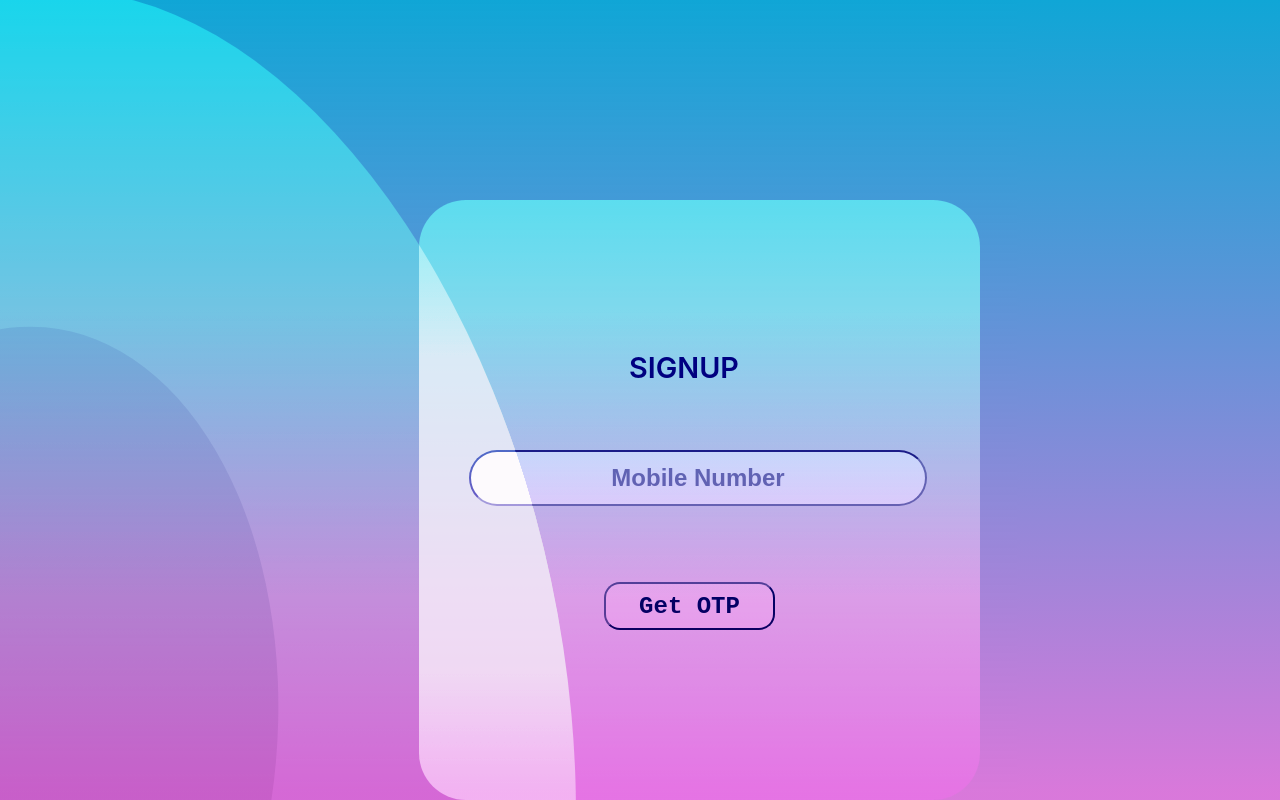
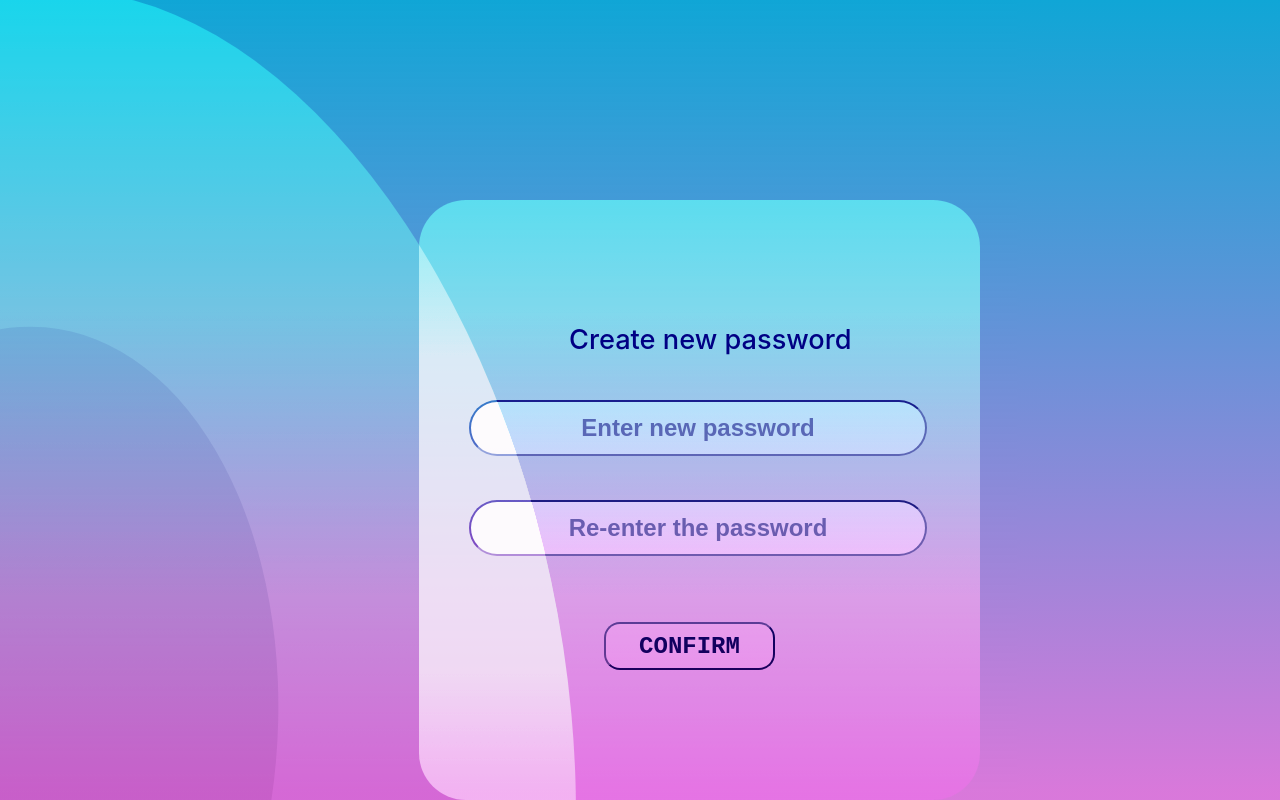
Before and after one commit to shithins/c-mediate-frontend, a React (Create React App) app: page /signup in a window 1280 px wide. Built offline with nearby package versions, Linux system fonts and the light colour scheme.

Commit message:
some modifications

```diff
--- a/src/components/Signup/Signup.css
+++ b/src/components/Signup/Signup.css
@@ -15,6 +15,9 @@
     border-radius: 47px;
 
 }
+
+/* signup number section */
+
 
 .signup-num>input{
     position: absolute;
@@ -55,3 +58,100 @@
     font-weight: 600;
     font-size: 1.5rem;
 }
+
+/* otp section */
+
+
+.verify-otp>h2{
+    position: absolute;
+    font-size: 1.7rem; ;
+    font-weight: 500;
+    top: 150px;
+    left: 150px;
+}
+
+.verify-otp>input{
+    position: absolute;
+    width:450px;
+    height: 50px;
+    top: 250px;
+    left: 50px;
+    background: rgb(253, 249, 249);
+    /* mix-blend-mode: soft-light; */
+    border-radius: 47px;
+    font-size: 1.5rem;
+    font-weight: 600;
+    text-align: center;
+}
+
+.verify-otp>button{
+    position: absolute;
+    width: 171px;
+    height: 48px;
+    bottom: 170px;
+    left: 185px;
+    text-align: center;
+    text-decoration-color: rgb(201, 47, 47);
+    background: #e6e1e1;
+    /* mix-blend-mode: color-dodge; */
+    border-radius: 16px;
+    font-family: monospace;
+    font-weight: 600;
+    font-size: 1.5rem;
+}
+
+
+/* password creating section */
+
+.create-pass>h2{
+    position: absolute;
+    font-size: 1.7rem; ;
+    font-weight: 500;
+    top: 100px;
+    left: 150px;
+}
+
+.pass-box1>input{
+    position: absolute;
+    width:450px;
+    height: 50px;
+    top: 200px;
+    left: 50px;
+    background: rgb(253, 249, 249);
+    /* mix-blend-mode: soft-light; */
+    border-radius: 47px;
+    font-size: 1.5rem;
+    font-weight: 600;
+    text-align: center;
+}
+
+.pass-box2>input{
+    position: absolute;
+    width:450px;
+    height: 50px;
+    top: 300px;
+    left: 50px;
+    background: rgb(253, 249, 249);
+    /* mix-blend-mode: soft-light; */
+    border-radius: 47px;
+    font-size: 1.5rem;
+    font-weight: 600;
+    text-align: center;
+}
+
+
+.create-pass>button{
+    position: absolute;
+    width: 171px;
+    height: 48px;
+    bottom: 130px;
+    left: 185px;
+    text-align: center;
+    text-decoration-color: rgb(201, 47, 47);
+    background: #e6e1e1;
+    /* mix-blend-mode: color-dodge; */
+    border-radius: 16px;
+    font-family: monospace;
+    font-weight: 600;
+    font-size: 1.5rem;
+}
--- a/src/components/Signup/Signup.js
+++ b/src/components/Signup/Signup.js
@@ -1,15 +1,15 @@
 import React, { useState } from "react";
 import './Signup.css';
-import { SignupNumber } from "./Signupsub";
+import { SignupNumber, Verifyotp, Cpassword } from "./Signupsub";
 
 export default function Signup ()  {
-    const [page,setPage]=useState("mobile")
+    const [page,setPage]=useState("cpass")
     return(
         <div className="SignupMain">
             <div className="signup-box">
                 {page ==="mobile"&&<SignupNumber/>}
-                {/* {page ==='otp'&&} */}
-
+                {page ==='otp'&& <Verifyotp/>}
+                {page ==='cpass'&& <Cpassword/>}
             </div>
         </div>
 
--- a/src/components/Signup/Signupsub.js
+++ b/src/components/Signup/Signupsub.js
@@ -21,3 +21,19 @@ export const Verifyotp = () => {
         </div>
     )
 };
+
+export const Cpassword = () => {
+    return(
+        <div className="create-pass">
+            <h2>Create new password</h2>
+            {/* <label htmlFor="text">NEW PASSWORD</label> */}
+            <div className="pass-box1">
+            <input type="text"  placeholder="Enter new password" required/>
+            </div>
+            <div className="pass-box2">
+            <input type="text" placeholder="Re-enter the password" required/>
+            </div>
+            <button type="submit">CONFIRM</button>
+        </div>
+    )
+};
```
